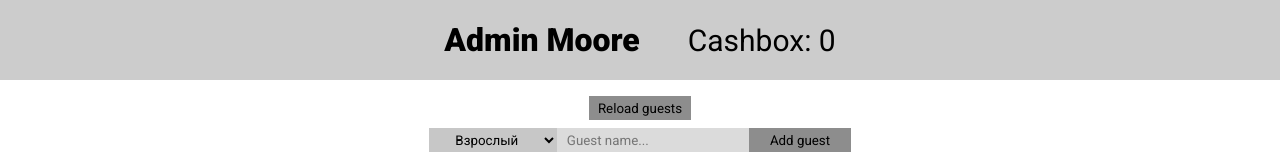
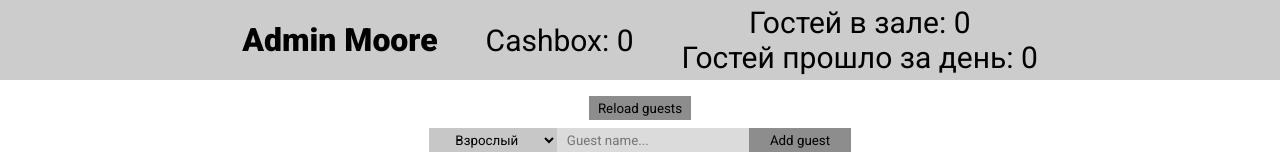
Before and after one commit to MaxKnyazev/admin-moore-client, a React (Create React App) app: page / in a window 1280 px wide. Shown: the top 158 px of the page. Built offline with nearby package versions, Linux system fonts and the light colour scheme; no server answers.

Commit message:
2023-05-13 display count guests

```diff
--- a/src/components/Header/Header.jsx
+++ b/src/components/Header/Header.jsx
@@ -3,10 +3,23 @@ import { useSelector } from 'react-redux';
 
 function Header() {
   const { cashbox } = useSelector(state => state.shiftsReducer);
+  const { guests } = useSelector(state => state.guestsReducer);
+
+  let activeGuests = 0;
+  for (const guest of guests) {
+    if (guest.result_money === null) {
+      activeGuests += 1;
+    }
+  }
+
   return (
       <header className="header">
         <h1 className="header__title">Admin Moore</h1>
-        <div className="header__cashbox">Cashbox: {cashbox}</div>
+        <div className="header__span">Cashbox: {cashbox}</div>
+        <div className="header__guests">
+          <div className="header__span">Гостей в зале: {activeGuests}</div>
+          <div className="header__span">Гостей прошло за день: {guests.length}</div>
+        </div>
       </header>
   )
 }
--- a/src/components/Header/Header.scss
+++ b/src/components/Header/Header.scss
@@ -5,8 +5,15 @@
   align-items: center;
   height: 10vh;
 
-  &__cashbox {
+  &__span {
     font-size: 30px;
     margin-left: 3rem;
   }
+
+  &__guests {
+    display: flex;
+    justify-content: center;
+    align-items: center;
+    flex-direction: column;
+  }
 }
```
